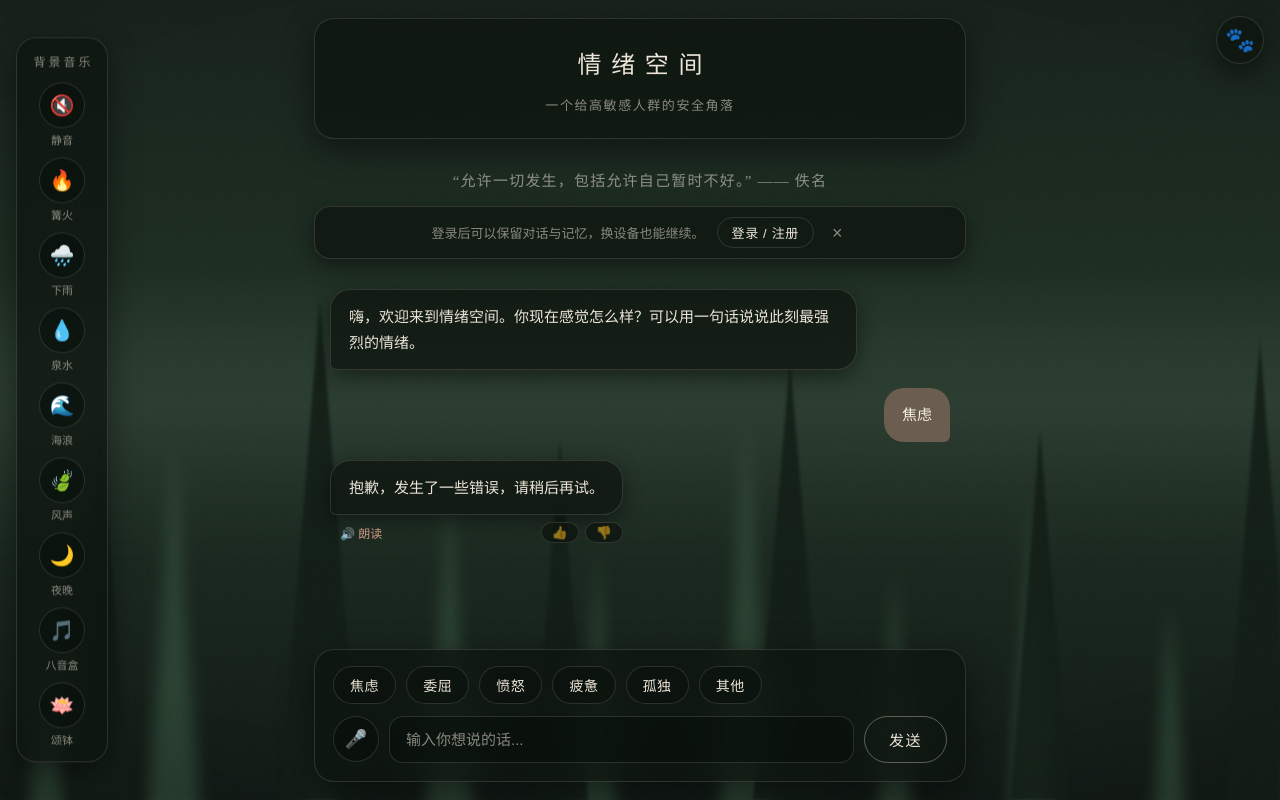
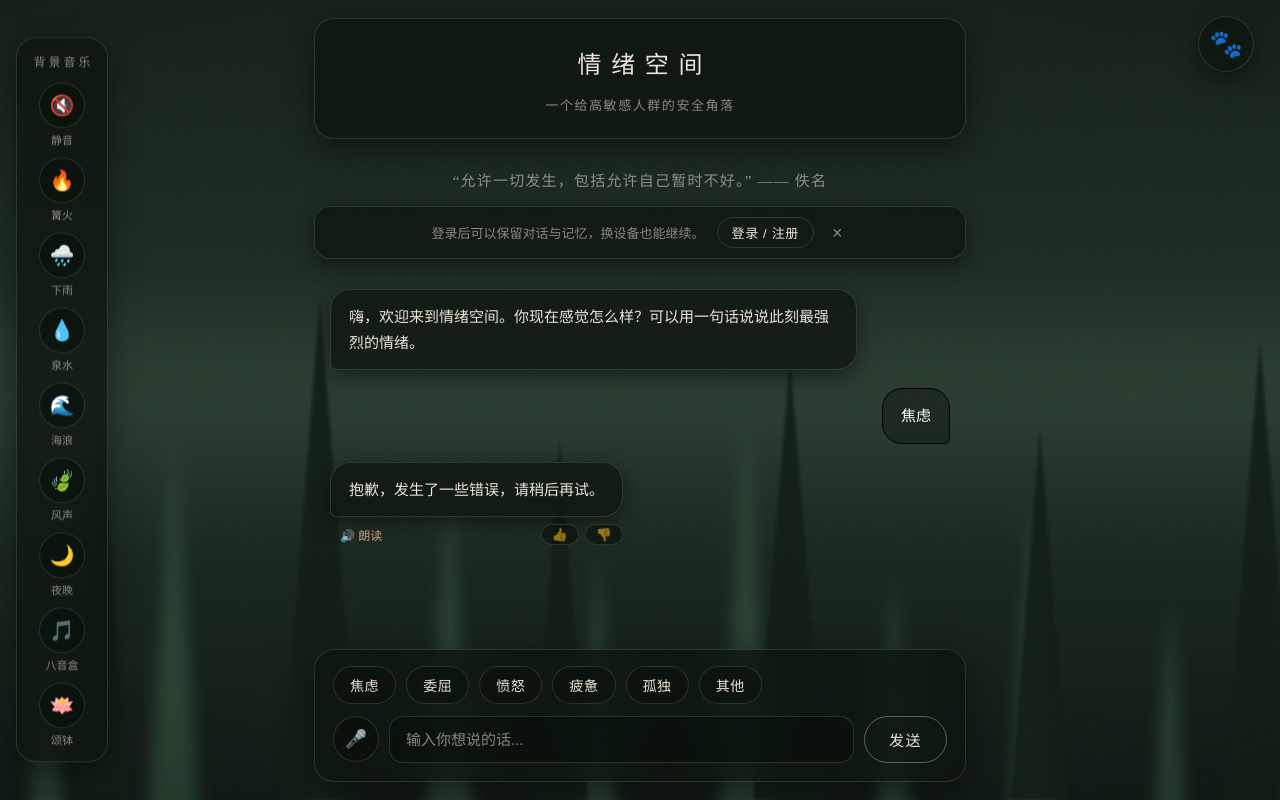
Before and after one commit to Muggle0408/Solace, a website: page public/index.html in a window 1280 px wide. Both pictures are taken after a click on the button "焦虑". Drawn offline with Linux system fonts and the light colour scheme; no server answers.

Commit message:
style: 微调——头像按钮左移 10px 并放大至 56px；用户气泡改黑色描边+白字（浅色模式不变）

```diff
--- a/public/index.html
+++ b/public/index.html
@@ -4,7 +4,7 @@
   <meta charset="UTF-8">
   <meta name="viewport" content="width=device-width, initial-scale=1.0">
   <title>情绪空间 · 高敏感人群情绪疏导</title>
-  <link rel="stylesheet" href="style.css?v=20261029">
+  <link rel="stylesheet" href="style.css?v=20261030">
 </head>
 <body>
   <!-- 背景：暗夜森林（色阶渐变 + 多层树影 + 雾带 + 暗角）；噪点空气感层 -->
@@ -117,6 +117,6 @@
     </div>
   </div>
 
-  <script src="app.js?v=20261029"></script>
+  <script src="app.js?v=20261030"></script>
 </body>
 </html>
--- a/public/style.css
+++ b/public/style.css
@@ -223,9 +223,17 @@ body.theme-light .noise-layer { opacity: 0.03; }
 }
 
 .message.user .bubble {
+  background: rgba(0, 0, 0, 0.3);
+  border: 1.5px solid #000;
+  color: #fff;
+  border-bottom-right-radius: 6px;
+}
+
+/* 浅色低刺激模式：用户气泡回归实心蓝 */
+body.theme-light .message.user .bubble {
   background: var(--user-bubble);
-  color: #f5efe4;
-  border-bottom-right-radius: 6px;
+  border-color: transparent;
+  color: #fff;
 }
 
 /* ---------- 回复操作栏：朗读 + 反馈 ---------- */
@@ -716,7 +724,7 @@ body.theme-light .form-submit:hover { background: #3d5680; }
 /* ---------- 账号区（右上角头像） ---------- */
 .account-area {
   position: fixed;
-  right: 16px;
+  right: 26px;
   top: 16px;
   z-index: 3;
   display: flex;
@@ -726,15 +734,15 @@ body.theme-light .form-submit:hover { background: #3d5680; }
 }
 
 .avatar-btn {
-  width: 48px;
-  height: 48px;
+  width: 56px;
+  height: 56px;
   border-radius: 50%;
   border: 1px solid var(--border);
   background: var(--bg-card);
   backdrop-filter: blur(18px);
   -webkit-backdrop-filter: blur(18px);
   box-shadow: 0 8px 24px var(--shadow);
-  font-size: 24px;
+  font-size: 27px;
   cursor: pointer;
   transition: all .3s ease;
   display: flex;
```
